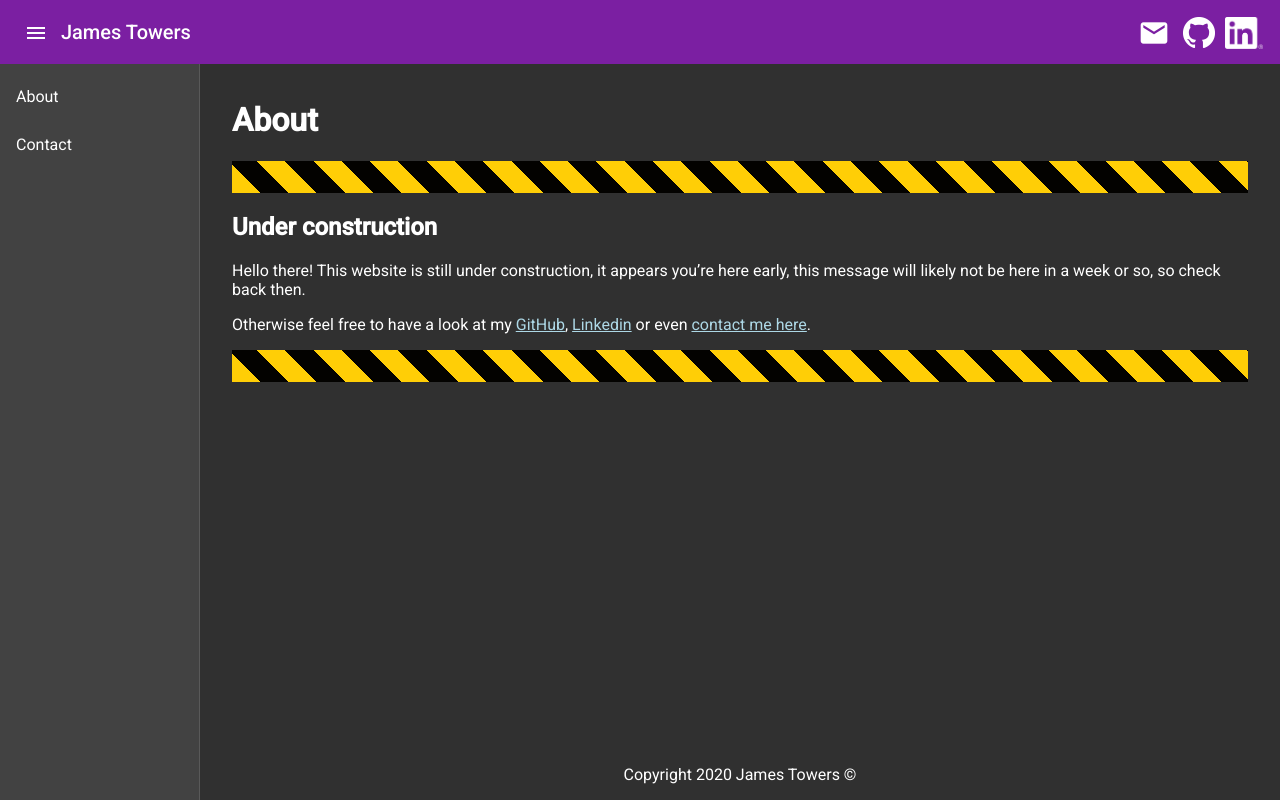
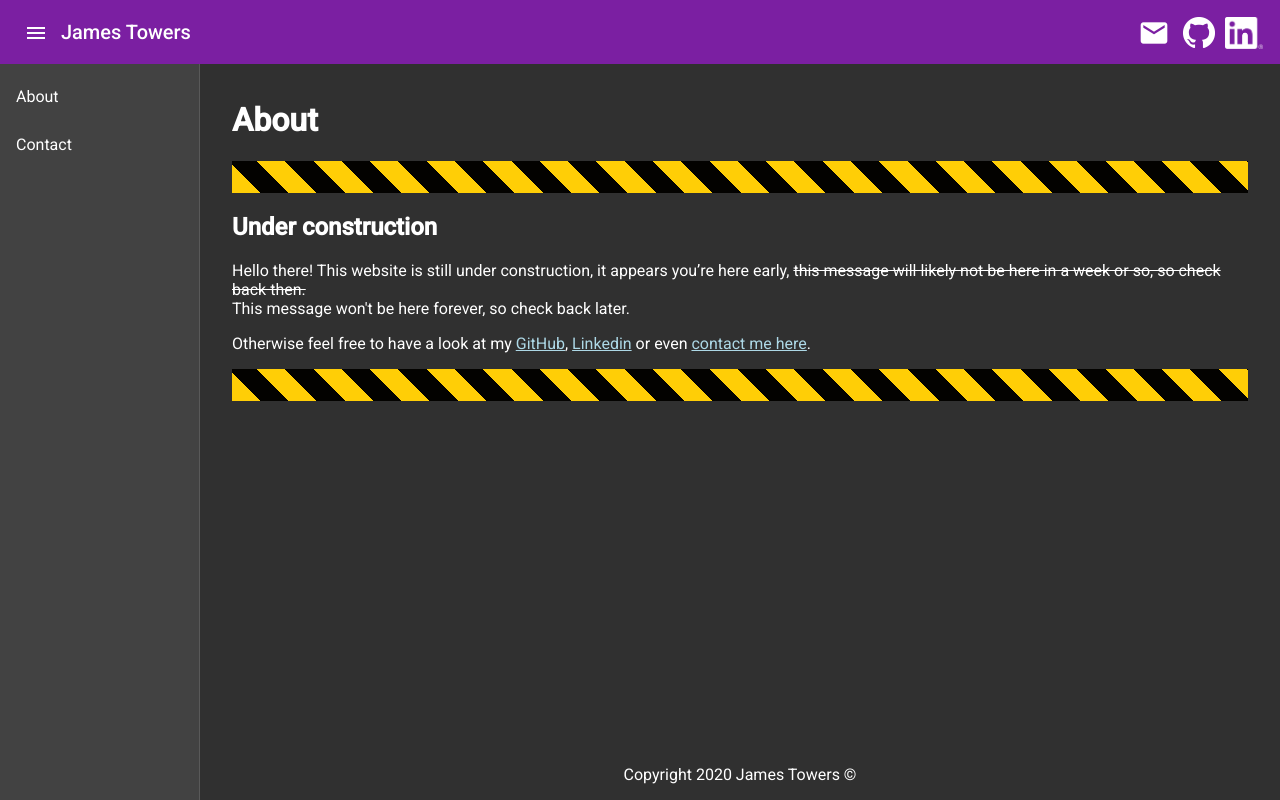
Before and after one commit to jamtowers/Website, an Angular app: page /about in a window 1280 px wide. Built offline with nearby package versions, Linux system fonts and the light colour scheme.

Commit message:
Updated about message

```diff
--- a/src/app/about/about.component.html
+++ b/src/app/about/about.component.html
@@ -5,8 +5,12 @@
   Hello there!
   This website is still under construction,
   it appears you’re here early,
+  <del>
     this message will likely not be here in a week or so,
     so check back then.
+  </del>
+  <br />
+  This message won't be here forever, so check back later.
 </p>
 <p>
   Otherwise feel free to have a look at my <a href="https://github.com/jamtowers">GitHub</a>,
```
Lines whose indentation alone changed are shown as unchanged.
